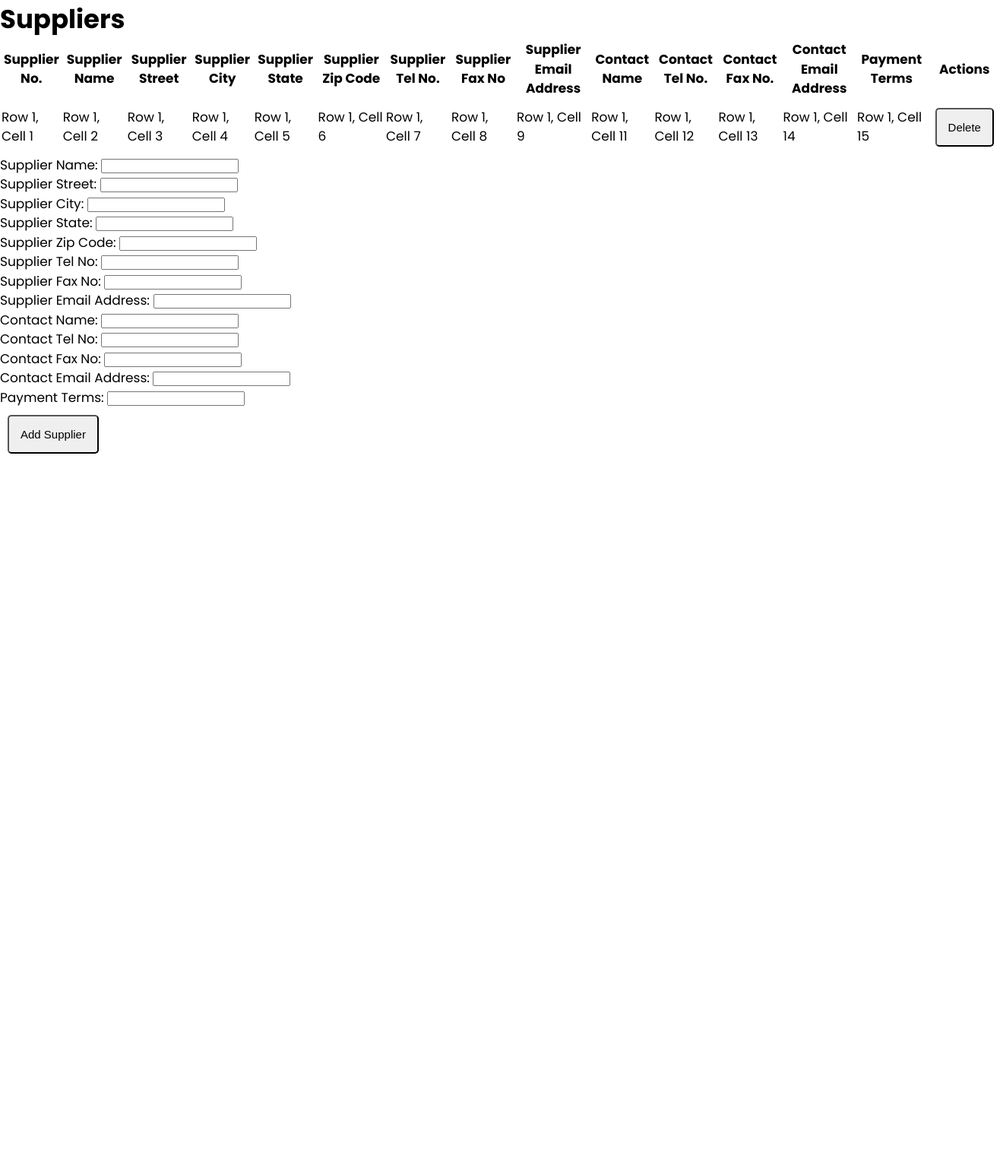
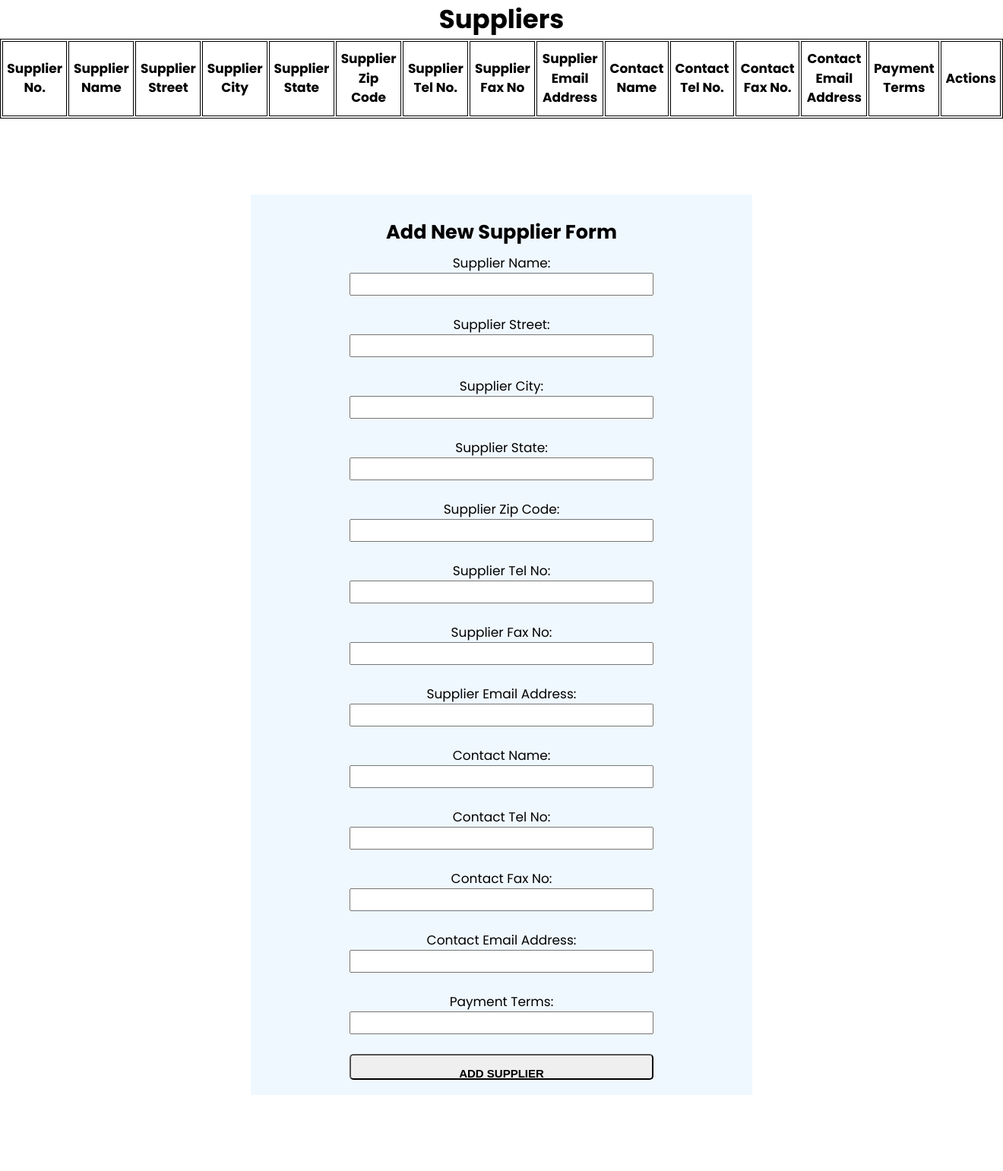
Before and after one commit to DanielOkyere/project_work, a Flask app: page /suppliers in a window 1320 px wide. Shown: the whole page at 76% size. Before the commit the page ends 597 px from the top, so only its background shows below. Run offline with Flask 3, Linux system fonts and the light colour scheme; data that the repository does not hold is empty.

Commit message:
css styling for tables and forms

```diff
--- a/static/styles.css
+++ b/static/styles.css
@@ -18,6 +18,22 @@ body {
   line-height: 1.5;
 }
 
+ul {
+  list-style: none;
+  margin: 0;
+  padding: 0;
+}
+
+nav {
+  background: rgb(88, 136, 232);
+}
+
+nav h1 {
+  text-align: center;
+  color: white;
+  font-size: 2rem;
+}
+
 .container {
   display: flex;
 }
@@ -25,7 +41,17 @@ body {
 #sidebar {
   width: 15vw;
   height: 100vh;
-  background: blue;
+  background: rgb(88, 136, 232);
+  text-align: center;
+  border: 8px solid #d3d3d3;
+}
+
+#sidebar ul li {
+  margin: 0 auto;
+}
+
+#sidebar button {
+  margin: 10px auto;
 }
 
 #mainArea {
@@ -34,21 +60,74 @@ body {
   background: rgba(255, 253, 208, 0.3);
 }
 
+.frameView {
+  margin: 0 auto;
+  text-align: center;
+}
+
 #buttonDropDown {
   display: flex;
   flex-direction: column;
+}
+
+/* tables */
+table {
+  margin: 0 auto;
+  border: 1px solid black;
+}
+
+th,
+td {
+  border: 1px solid black;
+  text-align: center;
+  padding: 10px 5px;
+}
+
+/* forms */
+form {
+  display: flex;
+  flex-direction: column;
+  width: 50%;
+  margin: 100px auto 100px auto;
+  background: #f0f8ff;
+  padding: 20px 0;
+}
+
+input {
+  height: 30px;
+  width: 400px;
+  margin: auto;
+}
+
+label {
+  margin: auto;
+}
+
+form h2 {
+  margin: 10px 0;
 }
 
 /* utilities */
 button,
 .submitButtons {
   padding: 15px;
-  margin: 10px;
+  margin: auto;
   font-size: 15px;
+  font-weight: bold;
   border-radius: 5px;
+  text-transform: uppercase;
 }
 
-button:hover {
+button:hover,
+.submitButtons:hover {
   opacity: 0.8;
   background: green;
+  color: white;
 }
+
+.deletebutton:hover {
+  background: red;
+}
+
+sidebar button {
+}
--- a/static/suppliers.js
+++ b/static/suppliers.js
@@ -27,6 +27,8 @@ form.addEventListener('submit', function (event) {
       if (xhr.status === 200) {
         console.log(xhr.responseText);
         form.reset();
+        alert('successfully added');
+        window.location.reload();
       } else {
         console.error(xhr.status);
       }
@@ -62,7 +64,8 @@ fetch('/supplier')
       const contactFaxNoCell = document.createElement('td');
       const contactEmailCell = document.createElement('td');
       const paymentTermsCell = document.createElement('td');
-      const actionCell = document.createElement('td');
+      const deleteCell = document.createElement('td');
+      const updateCell = document.createElement('td');
 
       idCell.textContent = supplier.id;
       supplierNameCell.textContent = supplier.supplierName;
@@ -79,8 +82,10 @@ fetch('/supplier')
       contactFaxNoCell.textContent = supplier.contactFaxNo;
       contactEmailCell.textContent = supplier.contactEmalAddress;
       paymentTermsCell.textContent = supplier.paymentTerms;
-      actionCell.innerHTML =
-        '<button class="deleteButton" onclick="deleteRow(this)">Delete</button>';
+      deleteCell.innerHTML =
+        '<button class="deletebutton" onclick="deleteRow(this)">Delete</button>';
+      updateCell.innerHTML =
+        '<button class="updatebutton" onclick="">Update</button>';
 
       row.appendChild(idCell);
       row.appendChild(supplierNameCell);
@@ -97,7 +102,8 @@ fetch('/supplier')
       row.appendChild(contactFaxNoCell);
       row.appendChild(contactEmailCell);
       row.appendChild(paymentTermsCell);
-      row.appendChild(actionCell);
+      row.appendChild(updateCell);
+      row.appendChild(deleteCell);
 
       supplierTable.querySelector('tbody').appendChild(row);
     });
--- a/templates/activities.html
+++ b/templates/activities.html
@@ -16,7 +16,7 @@
     />
     <title>Activities</title>
   </head>
-  <body>
+  <body class="frameView">
     <h1>Activities</h1>
 
     <section id="atable">
@@ -26,7 +26,7 @@
           <th>Activity Name</th>
           <th>Activity Description</th>
           <th>Activity Date</th>
-          <th>Actions</th>
+          <th colspan="2">Actions</th>
         </tr>
         <tr>
           <td>Row 1, Cell 1</td>
@@ -45,6 +45,8 @@
 
     <section>
       <form action="" method="" id="activitiesForm">
+        <h2>Add New Activity Form</h2>
+
         <label for="activityName">Activity Name:</label>
         <input type="text" id="activityName" name="activityName" /><br />
 
--- a/templates/dashboard.html
+++ b/templates/dashboard.html
@@ -16,7 +16,7 @@
     />
     <title>Inventory Dashboard</title>
   </head>
-  <body>
+  <body class="frameView">
     <h1>Dashboard</h1>
   </body>
 </html>
--- a/templates/suppliers.html
+++ b/templates/suppliers.html
@@ -16,7 +16,7 @@
     />
     <title>Suppliers</title>
   </head>
-  <body>
+  <body class="frameView">
     <h1>Suppliers</h1>
 
     <section id="stable">
@@ -37,29 +37,7 @@
           <th>Contact Fax No.</th>
           <th>Contact Email Address</th>
           <th>Payment Terms</th>
-          <th>Actions</th>
-        </tr>
-        <tr>
-          <td>Row 1, Cell 1</td>
-          <td>Row 1, Cell 2</td>
-          <td>Row 1, Cell 3</td>
-          <td>Row 1, Cell 4</td>
-          <td>Row 1, Cell 5</td>
-          <td>Row 1, Cell 6</td>
-          <td>Row 1, Cell 7</td>
-          <td>Row 1, Cell 8</td>
-          <td>Row 1, Cell 9</td>
-          <!-- <td>Row 1, Cell 10</td> -->
-          <td>Row 1, Cell 11</td>
-          <td>Row 1, Cell 12</td>
-          <td>Row 1, Cell 13</td>
-          <td>Row 1, Cell 14</td>
-          <td>Row 1, Cell 15</td>
-          <td>
-            <button class="deleteButton" onclick="deleteRow(this)">
-              Delete
-            </button>
-          </td>
+          <th colspan="2">Actions</th>
         </tr>
         <tbody></tbody>
       </table>
@@ -67,6 +45,8 @@
 
     <section>
       <form action="" method="" id="supplierForm">
+        <h2>Add New Supplier Form</h2>
+
         <label for="supplierName">Supplier Name:</label>
         <input type="text" id="supplierName" name="supplierName" /><br />
 
```
Also changed, not shown: static/activities.js (+9 -4 lines), static/employees.js (+10 -21 lines), static/productCategories.js (+9 -4 lines), static/products.js (+10 -4 lines), static/purchaseOrders.js (+10 -4 lines), static/transactions.js (+10 -4 lines), templates/employees.html (+4 -4 lines), templates/productCategories.html (+4 -12 lines), templates/products.html (+4 -18 lines), templates/purchaseOrders.html (+4 -17 lines), templates/transactions.html (+4 -19 lines).
